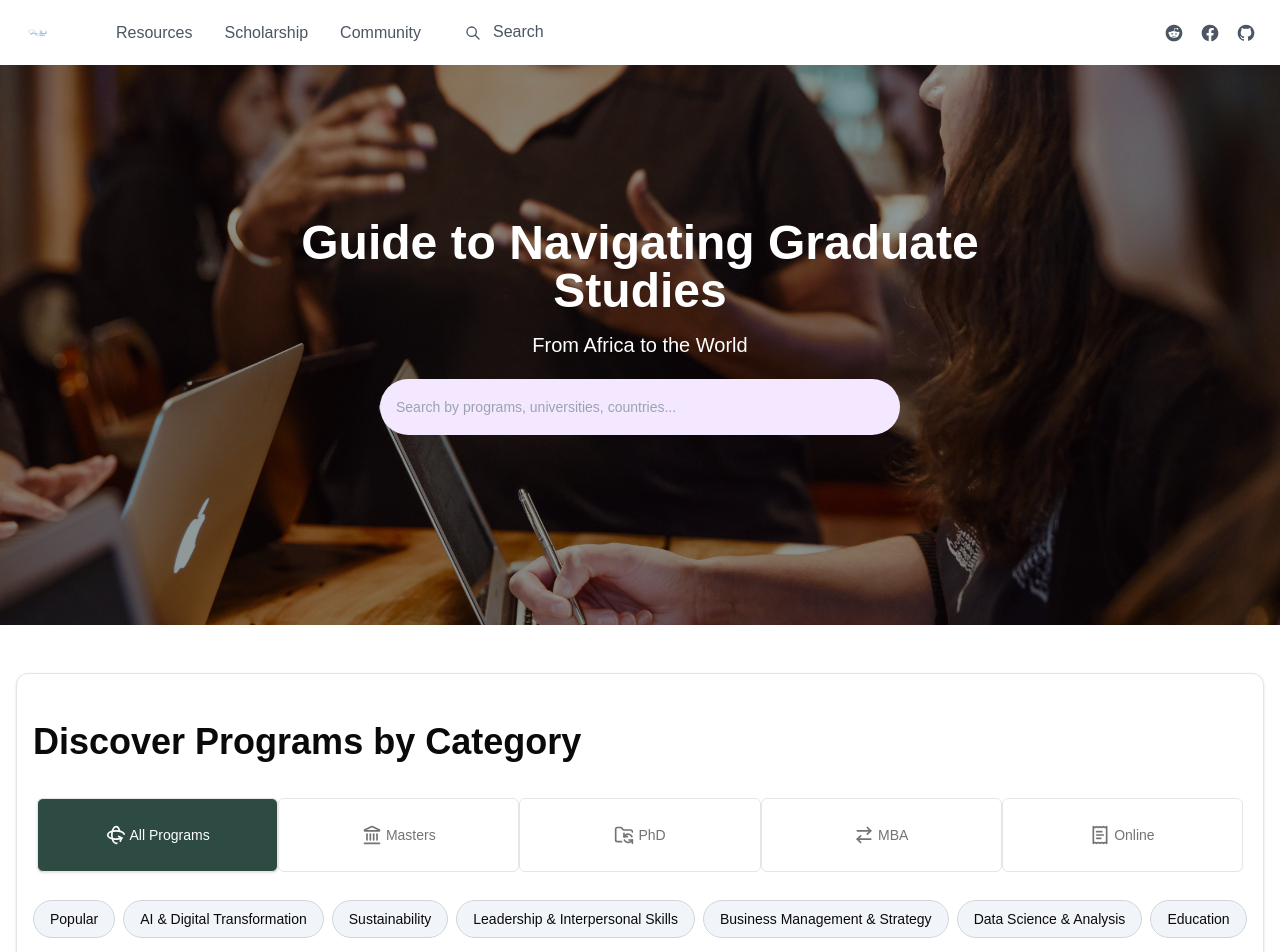
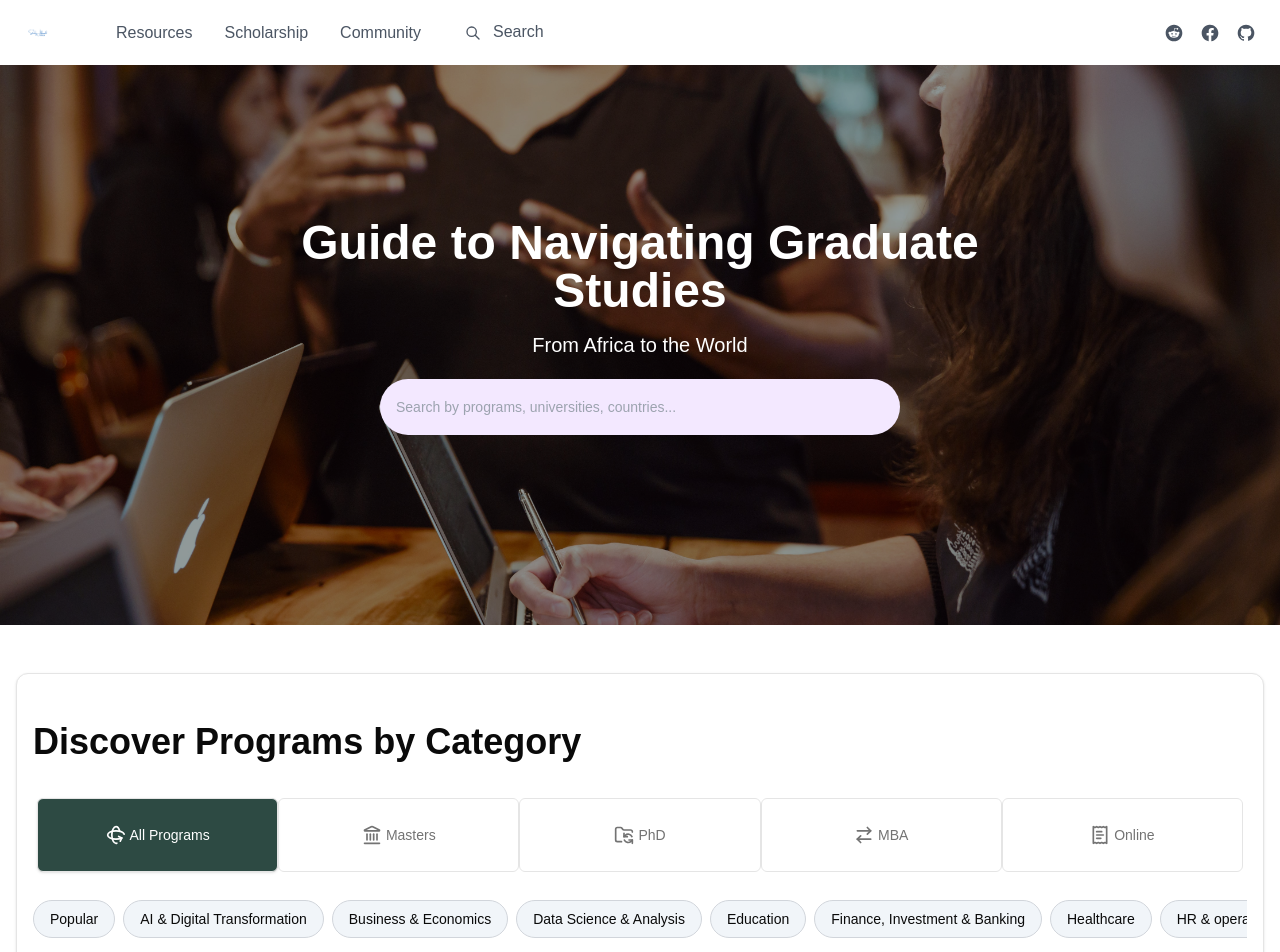
Before and after one commit to Theresa-o/study-abroad-africa, a Next.js app: page / in a window 1280 px wide. Shown: the top 952 px of the page. Built offline with nearby package versions, Linux system fonts and the light colour scheme.

Commit message:
Added filter tags

```diff
--- a/src/app/components/landingPage/discoverProgram/FilterTags.tsx
+++ b/src/app/components/landingPage/discoverProgram/FilterTags.tsx
@@ -2,12 +2,15 @@ const FilterTags = () => {
   const tags = [
     "Popular",
     "AI & Digital Transformation",
-    "Sustainability",
-    "Leadership & Interpersonal Skills",
-    "Business Management & Strategy",
+    "Business & Economics",
     "Data Science & Analysis",
     "Education",
     "Finance, Investment & Banking",
+    "Healthcare",
+    "HR & operations",
+    "Information technology and cybersecurity",
+    "Computer science",
+    "Marketing, sales & design",
   ];
 
   return (
```
